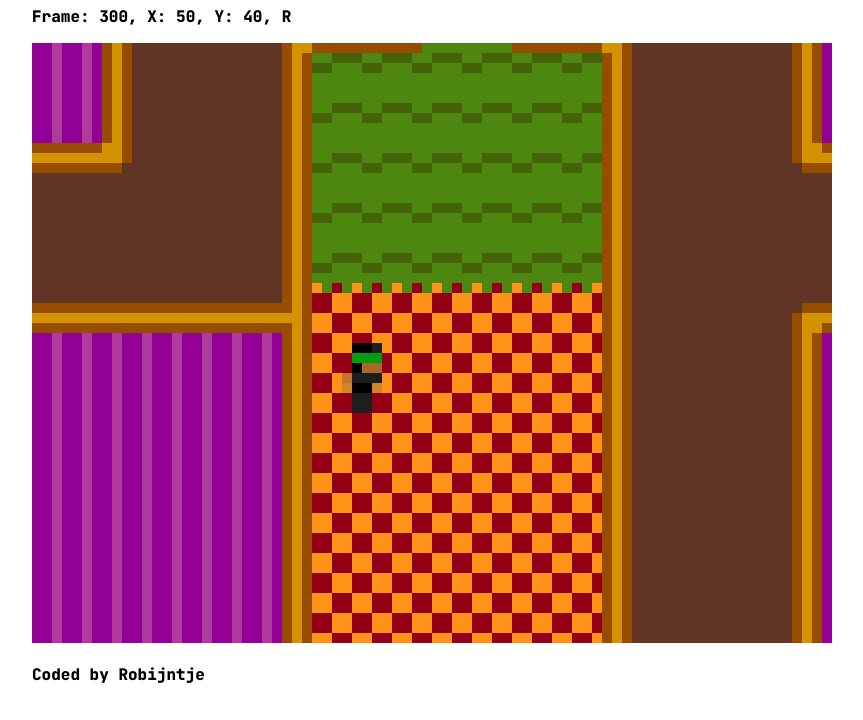
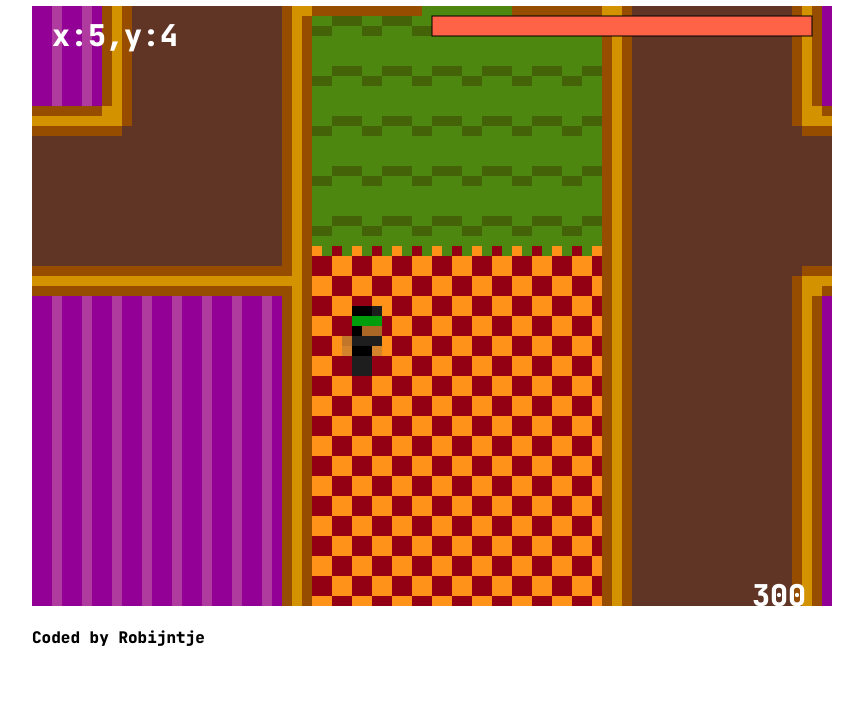
Before and after one commit to RobinBoers/NinjaDO, a plain HTML site: page index.html in a window 1280 px wide. Shown: the part 80-800 px from the top of the page, without its empty margins (96-959 px from the left). Drawn offline with Linux system fonts and the light colour scheme.

Commit message:
Improved HUD

```diff
--- a/game.js
+++ b/game.js
@@ -21,9 +21,10 @@ const hackKeyCode = 59;
 var playerSpeed = 8;
 const superSpeed = 30;
 
-// Abilities
+// Abilities & Health
 const jumpKeyCode = 87;
 const jumpPower = 8;
+const maxPlayerHealth = 20;
 
 // Animated sprites
 const spriteFramesPerRow = 2;
@@ -67,6 +68,12 @@ var lookingR = true;
 var moving = false;
 var hacking = false;
 
+// Player health and abilities
+var playerHealth = maxPlayerHealth;
+var playerMana = 5;
+var gameOver = false;
+
+// Viewport
 var camX = 0;
 var camY = 0;
 
@@ -89,9 +96,15 @@ function start() {
 // GAME LOOP
 
 function gameLoop() {
+
+    // Overwrite to stop the game
     if (stop) return;
+
+    // Update and draw the frame
     update();
     draw();
+
+    // Request next frame
     window.requestAnimationFrame(gameLoop);
 }
 
@@ -123,7 +136,6 @@ function update() {
     // Simple frame count
     i = i+1;
     frameCounter = frameCounter + 1;
-    document.querySelector("#frameNum").innerHTML = i;
 
     // Superspeed for hackers
     // Is triggerd by the ; key
@@ -165,16 +177,10 @@ function update() {
         }
     }
 
-    // Show coordinates
-    document.querySelector("#corX").innerHTML = playerX;
-    document.querySelector("#corY").innerHTML = playerY;
-
-    // Show direction the player is
-    // lookin at in HUD.
-    if(lookingL) {
-        document.querySelector("#dir").innerHTML = "L";
-    } else {
-        document.querySelector("#dir").innerHTML = "R";
+    // Check for gameover
+    if(playerHealth <= 0) {
+        gameOver = true;
+        stop = true;
     }
 }
 
@@ -257,4 +263,30 @@ function draw() {
         }
 
     }
+
+    // Calculate cords
+    var cordX = Math.floor(playerX / 10);
+    var cordY = Math.floor(playerY / 10);
+
+    // Draw the cords in the topleft corner
+    c.fillStyle = "white";
+    c.font = '30px JetBrains Mono';
+    c.fillText("x:"+ cordX + ",y:" + cordY, 20, 40);
+
+    // Show framenum on the bottom right
+    c.fillText(i, 720, 600);
+
+    // Draw a healthbar
+    c.fillStyle = "tomato";
+    c.fillRect(400, 10, playerHealth / maxPlayerHealth *380, 20)
+
+    c.strokeStyle = "black";
+    c.strokeRect(400, 10, 380, 20);
+
+    // Draw Gameover screen when game is over (duh)
+    if(gameOver === true || stop === true) {
+        c.fillStyle = 'white';
+        c.font = '96px JetBrains Mono';
+        c.fillText('G4me 0v3r!', 120, 300);
+    }
 }
--- a/index.html
+++ b/index.html
@@ -13,7 +13,6 @@
         <h1>Ninja DO</h1>
     </header>
     <main>
-        <p>Frame: <span id="frameNum"></span>, X: <span id="corX"></span>, Y: <span id="corY"></span>, <span id="dir"></span></p>
         <script src="game.js"></script>
     </main>
     <footer>
```
